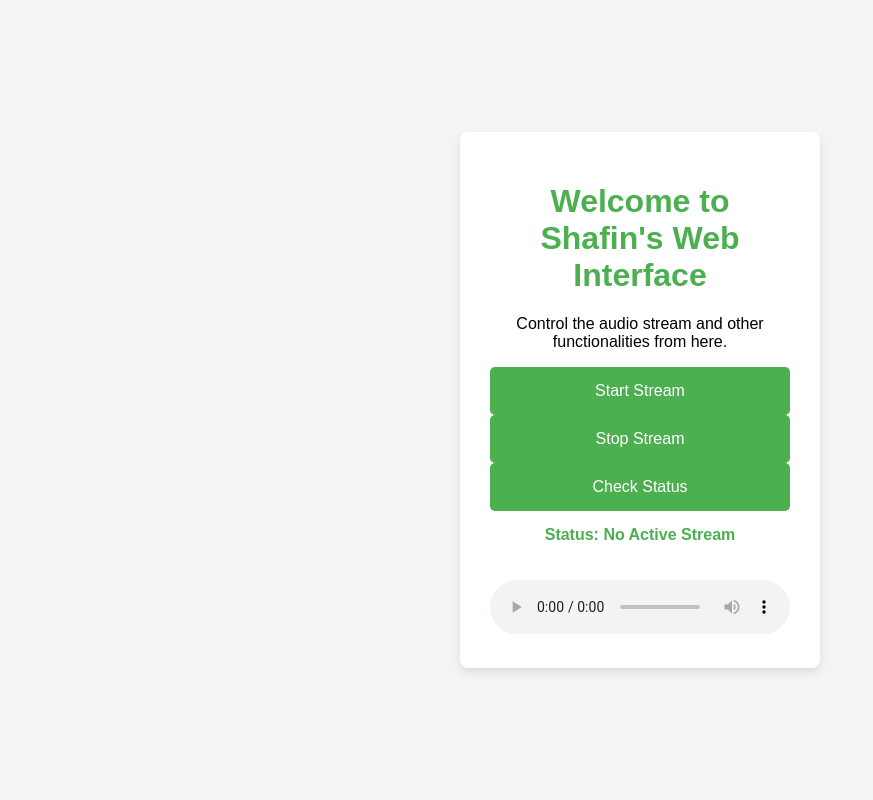
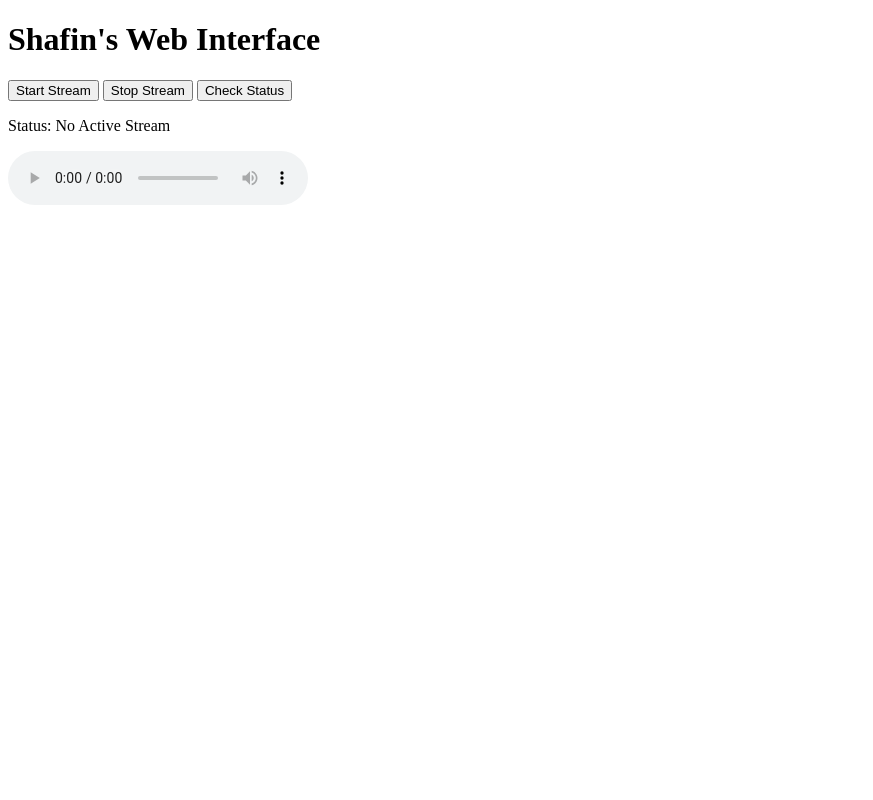
Before and after one commit to shafin4201/flask-app, a Flask app: page /shafin.web in a window 1280 px wide. Shown: the whole page, without its empty margins (0-873 px from the left). Run offline with Flask 3, Linux system fonts and the light colour scheme.

Commit message:
Update shafin_web.html

```diff
--- a/templates/shafin_web.html
+++ b/templates/shafin_web.html
@@ -4,102 +4,20 @@
     <meta charset="UTF-8">
     <meta name="viewport" content="width=device-width, initial-scale=1.0">
     <title>Shafin's Web Interface</title>
-    <style>
-        body {
-            font-family: Arial, sans-serif;
-            background-color: #f4f4f4;
-            margin: 0;
-            padding: 0;
-            display: flex;
-            justify-content: center;
-            align-items: center;
-            height: 100vh;
-        }
-        .container {
-            background-color: white;
-            border-radius: 8px;
-            box-shadow: 0 4px 8px rgba(0, 0, 0, 0.1);
-            padding: 30px;
-            text-align: center;
-            width: 300px;
-        }
-        h1 {
-            color: #4CAF50;
-        }
-        button {
-            background-color: #4CAF50;
-            color: white;
-            padding: 15px;
-            border: none;
-            border-radius: 5px;
-            cursor: pointer;
-            width: 100%;
-            font-size: 16px;
-        }
-        button:hover {
-            background-color: #45a049;
-        }
-        audio {
-            width: 100%;
-            margin-top: 20px;
-        }
-        #status {
-            margin-top: 15px;
-            font-weight: bold;
-            color: #4CAF50;
-        }
-    </style>
 </head>
 <body>
     <div class="container">
-        <h1>Welcome to Shafin's Web Interface</h1>
-        <p>Control the audio stream and other functionalities from here.</p>
+        <h1>Shafin's Web Interface</h1>
         <button onclick="startStream()">Start Stream</button>
         <button onclick="stopStream()">Stop Stream</button>
         <button onclick="checkStatus()">Check Status</button>
         <p id="status">Status: Unknown</p>
-        <audio id="audio-player" controls>
-            <source id="audio-source" src="/audio" type="audio/mpeg">
+        <audio id="audioPlayer" controls>
+            <source src="/audio" type="audio/mpeg">
             Your browser does not support the audio element.
         </audio>
     </div>
 
-    <script>
-        function startStream() {
-            fetch('/start')
-                .then(response => response.json())
-                .then(data => {
-                    alert(data.message);
-                    checkStatus();
-                })
-                .catch(error => console.error('Error:', error));
-        }
-
-        function stopStream() {
-            fetch('/stop')
-                .then(response => response.json())
-                .then(data => {
-                    alert(data.message);
-                    checkStatus();
-                })
-                .catch(error => console.error('Error:', error));
-        }
-
-        function checkStatus() {
-            fetch('/status')
-                .then(response => response.json())
-                .then(data => {
-                    document.getElementById("status").innerText = `Status: ${data.message}`;
-                    if (data.status === "running") {
-                        document.getElementById("audio-player").play();
-                    } else {
-                        document.getElementById("audio-player").pause();
-                    }
-                })
-                .catch(error => console.error('Error:', error));
-        }
-
-        document.addEventListener("DOMContentLoaded", checkStatus);
-    </script>
+    <script src="{{ url_for('static', filename='scripts.js') }}"></script>
 </body>
 </html>
```
